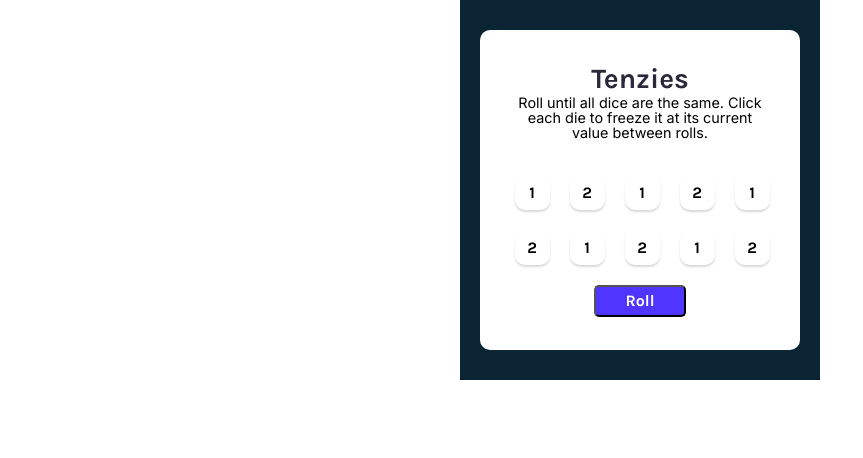
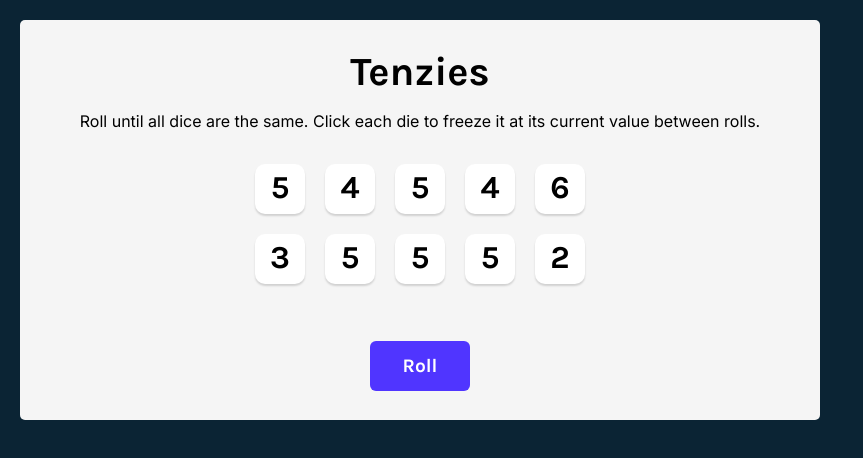
Before and after one commit to AnneMedina/react-tenzies-game, a React app: page / in a window 1280 px wide. Shown: the top 458 px of the page, without its empty margins (0-863 px from the left). Built offline with nearby package versions, Linux system fonts and the light colour scheme.

Commit message:
Solution to Tenzies game using array find to see if game is won

```diff
--- a/App.js
+++ b/App.js
@@ -1,26 +1,83 @@
 import React from "react"
-import Die from "./Die.js"
+import Die from "./Die"
+import { nanoid } from "nanoid"
+
+export default function App() {
+
+    const [dice, setDice] = React.useState(allNewDice())
+    const [tenzies, setTenzies] = React.useState(false)
+
+    React.useEffect(() => {
+        // console.log("Dice state changed")
+        checkIfWon() && console.log("You won!")
+    }, [dice])
+    /**
+     * Challenge: Check the dice array for these winning conditions:
+     * 1. All dice are held, and
+     * 2. all dice have the same value
+     *
+     * If both conditions are true, set `tenzies` to true and log
+     * "You won!" to the console
+     */
+
+    function checkIfWon() {
+        let winningValue = 2 //winning value
+        let won = dice.find((die) => !(die.isHeld && die.value == winningValue)) ? false : true
+
+        // console.log(won && setTenzies(won) ? "You won!" : "Try again!");
+        return won
+    }
+
+    function generateNewDie() {
+        return {
+            value: Math.ceil(Math.random() * 6),
+            isHeld: false,
+            id: nanoid()
+        }
+    }
+
+    function allNewDice() {
+        const newDice = []
+        for (let i = 0; i < 10; i++) {
+            newDice.push(generateNewDie())
+        }
+        return newDice
+    }
 
 
-export default function App() {
-    console.log("app")
-    const gameButtonValues = ["1", "2", "1", "2", "1", "2", "1", "2", "1", "2"]
+    function rollDice() {
+        setDice(oldDice => oldDice.map(die => {
+            return die.isHeld ?
+                die :
+                generateNewDie()
+        }))
+    }
 
+    function holdDice(id) {
+        setDice(oldDice => oldDice.map(die => {
+            return die.id === id ?
+                { ...die, isHeld: !die.isHeld } :
+                die
+        }))
+    }
+
+    const diceElements = dice.map(die => (
+        <Die
+            key={die.id}
+            value={die.value}
+            isHeld={die.isHeld}
+            holdDice={() => holdDice(die.id)}
+        />
+    ))
 
     return (
         <main>
-            <div className="game--box">
-                <h2 className="game--title">Tenzies</h2>
-                <p className="game--instructions">Roll until all dice are the same. Click each die to freeze it at its current value between rolls.</p>
-                <div className="game--buttons-box">
-
-                    {gameButtonValues.map(buttonValue => (<Die key={Math.random(10)} value={buttonValue} />)
-                    )}
-
-                </div>
-                <button className="game--button-roll">Roll</button>
+            <h1 className="title">Tenzies</h1>
+            <p className="instructions">Roll until all dice are the same. Click each die to freeze it at its current value between rolls.</p>
+            <div className="dice-container">
+                {diceElements}
             </div>
+            <button className="roll-dice" onClick={rollDice}>Roll</button>
         </main>
     )
-
 }
--- a/Die.js
+++ b/Die.js
@@ -1,13 +1,16 @@
-import React from "react";
-
+import React from "react"
 
 export default function Die(props) {
-
+    const styles = {
+        backgroundColor: props.isHeld ? "#59E391" : "white"
+    }
     return (
-        <div className="game--buttons ">
-            {props.value}
+        <div
+            className="die-face"
+            style={styles}
+            onClick={props.holdDice}
+        >
+            <h2 className="die-num">{props.value}</h2>
         </div>
     )
-
-
 }
--- a/style.css
+++ b/style.css
@@ -1,81 +1,76 @@
-@import url("https://fonts.googleapis.com/css2?family=Inter:opsz@14..32&display=swap");
-
 * {
   box-sizing: border-box;
 }
 
 body {
   margin: 0;
+  background-color: #0b2434;
+  padding: 20px;
+  font-family: "Karla", sans-serif;
 }
 
 main {
-  width: 360px;
-  height: 380px;
-  background: #0b2434;
-  margin: auto;
+  background-color: #f5f5f5;
+  height: 400px;
+  max-width: 800px;
+  border-radius: 5px;
+  padding: 20px;
   display: flex;
+  flex-direction: column;
+  justify-content: space-around;
+  align-items: center;
 }
 
-.game--box {
-  width: 320px;
-  height: 320px;
-  padding: 33.28px 34.56px 33.92px 34.56px;
-  border-radius: 10px;
-  margin: auto;
-  background-color: white;
-  display: flex;
-  flex-direction: column;
+.title {
+  font-size: 40px;
+  margin: 0;
 }
 
-.game--title {
+.instructions {
+  font-family: "Inter", sans-serif;
+  font-weight: 400;
+  margin-top: 0;
   text-align: center;
-  margin-top: 0px;
-  margin-bottom: 0px;
-  color: #2b283a;
-  font-weight: 700;
-  font-family: Karla;
-  font-size: 1.75rem;
 }
 
-.game--instructions {
-  font-family: "Inter", sans-serif;
-  margin-top: 0px;
-  font-weight: 400;
-  line-height: 15px;
-  text-align: center;
-  font-size: 0.9rem;
+.dice-container {
+  display: grid;
+  grid-template: auto auto / repeat(5, 1fr);
+  gap: 20px;
+  margin-bottom: 40px;
 }
 
-.game--buttons-box {
-  display: grid;
-  grid-gap: 20px;
-  grid-template: auto auto / repeat(5, 1fr);
-  margin: 20px 0px;
+.die-face {
+  height: 50px;
+  width: 50px;
+  box-shadow: 0px 2px 2px rgba(0, 0, 0, 0.15);
+  border-radius: 10px;
+  display: flex;
+  justify-content: center;
+  align-items: center;
+  cursor: pointer;
 }
 
-.game--buttons {
-  width: 35px;
-  height: 35px;
-  box-shadow: 0px 2px 2px 0px #00000026;
-  border-radius: 10px;
-  text-align: center;
-  line-height: 35px;
-  font-family: Karla;
-  font-weight: 700;
-  background-color: white;
+.die-num {
+  font-size: 2rem;
 }
 
-.clicked {
-  background-color: #59e391;
+.roll-dice {
+  height: 50px;
+  width: 100px;
+  border: none;
+  border-radius: 6px;
+  background-color: #5035ff;
+  color: white;
+  font-size: 1.2rem;
+  font-family: "Karla", sans-serif;
+  cursor: pointer;
 }
 
-.game--button-roll {
-  margin: auto;
-  width: 92px;
-  background-color: #5035ff;
-  font-family: "Karla", sans-serif;
-  font-weight: 700;
-  color: white;
-  padding: 5px;
-  border-radius: 5px;
+.roll-dice:focus {
+  outline: none;
 }
+
+.roll-dice:active {
+  box-shadow: inset 5px 5px 10px -3px rgba(0, 0, 0, 0.7);
+}
```
